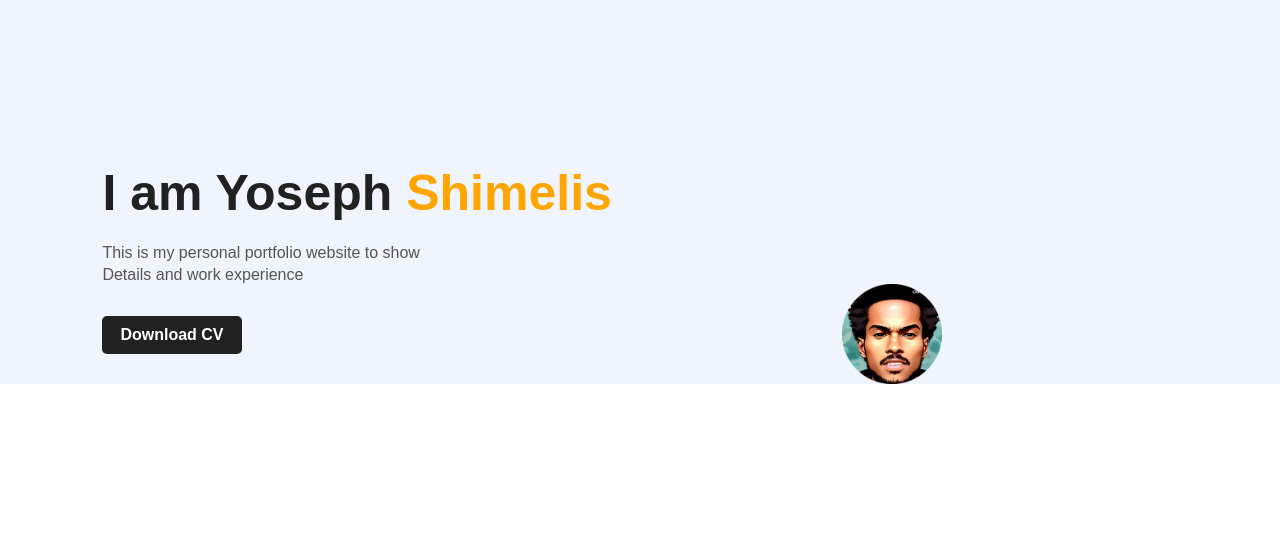
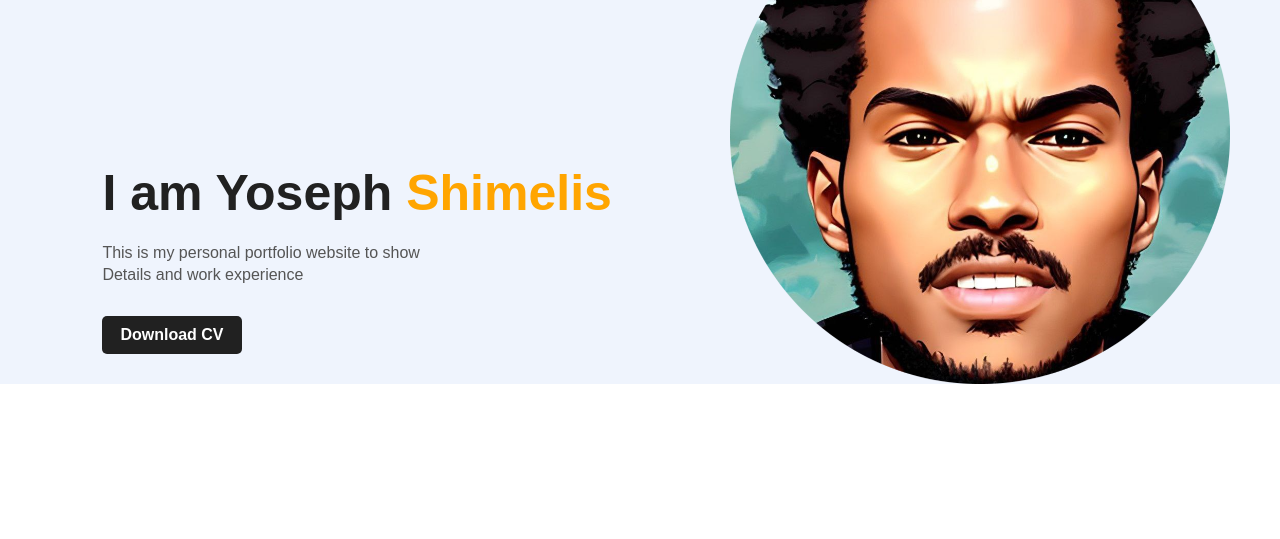
Before and after one commit to Yeshua20/Project-2, a plain HTML site: page HTML/portfolio.html in a window 1280 px wide. Shown: the part 122-661 px from the top of the page. Drawn offline with Linux system fonts and the light colour scheme.

Commit message:
portfolio edited

```diff
--- a/CSS/portfolio.css
+++ b/CSS/portfolio.css
@@ -74,16 +74,20 @@ span{
   transform: scale(1.5);
 }
 
+/* 45%
+80% */
+
 .images{
-    width:45%;
-    height: 80%;
+    width:400px;
+    height: 500px;
     position: absolute;
     bottom: 0;
     right:100px ;
 }
 
+/* 100px */
 .images img{
-   height:100px;
+height:500px;
 position: absolute;
 left: 50%;
 bottom: 0;
```
